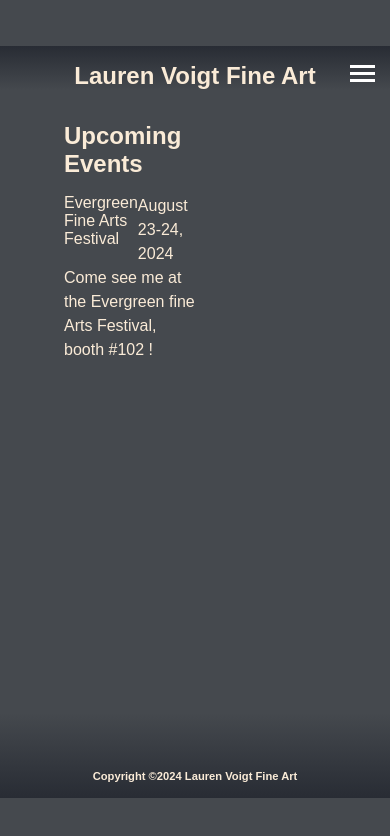
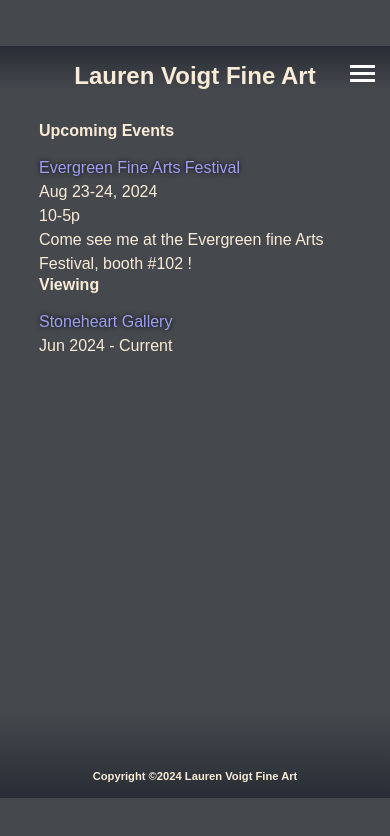
Before and after one commit to danieleugenevoigt/LVFA, a React (Create React App) app: page /exhibition in a window 390 px wide. Shown: the top 836 px of the page. Built offline with nearby package versions, Linux system fonts and the light colour scheme; a web font is replaced by a local one.

Commit message:
exhibitions page complete

```diff
--- a/src/components/exhibition/Exhibition.js
+++ b/src/components/exhibition/Exhibition.js
@@ -4,13 +4,23 @@ import './exhibition.css';
 function Exhibition() {
   return (
     <div className="eventsPageContent">
-      <h2>Upcoming Events</h2>
-      <div className="event">
-        <a href="https://www.evergreenfineartsfestival.com/">Evergreen Fine Arts Festival</a>
-        <p> August 23-24, 2024</p>
+      <div className="col1">
+        <h2>Upcoming Events</h2>
+        <div className="event">
+          <a href="https://www.evergreenfineartsfestival.com/">Evergreen Fine Arts Festival</a>
+          <p> Aug 23-24, 2024</p>
+          <p>10-5p</p>
+        </div>
+        <div className="eventDescription">
+          <p>Come see me at the Evergreen fine Arts Festival, booth #102 !</p>
+        </div>
       </div>
-      <div className="eventDescription">
-        <p>Come see me at the Evergreen fine Arts Festival, booth #102 !</p>
+      <div className="col2">
+        <h2>Viewing</h2>
+        <div className="event">
+          <a href="http://www.stoneheartgallery.com/home.html">Stoneheart Gallery</a>
+          <p> Jun 2024 - Current</p>
+        </div>
       </div>
     </div>
   );
--- a/src/components/exhibition/exhibition.css
+++ b/src/components/exhibition/exhibition.css
@@ -1,15 +1,17 @@
-.eventDescription {
+.col1 {
     display: flex;
-    flex-direction: row;
-    align-content: left;
+    flex-direction: column;
+
+    margin-left: 15vw;
+
+    text-align: left;
 }
 
-.eventsPageContent {
+.col2 {
     display: flex;
     flex-direction: column;
-    height: 70vh;
-    margin-left: 4rem;
-    margin-right: 50%;
+
+    margin-right: 15vw;
     text-align: left;
 }
 
@@ -20,13 +22,76 @@
     justify-content: space-between;
     margin-top: 1rem;
     text-align: left;
-    width: 30vw;
+    width: 25vw;
+}
+
+.event a {
+    color: rgb(159, 159, 243);
+    text-shadow: 0px 0px 5px black;
+}
+
+.event a, p {
+    line-height: 1.5rem;
+}
+
+.eventDescription {
+    display: flex;
+    flex-direction: row;
+    align-content: left;
+}
+
+.eventsPageContent {
+    display: flex;
+    flex-direction: row;
+    justify-content: space-between;
+    height: 70vh;
 
 }
 
-@media (max-width: 480px) {
-.eventsPageContent {
+@media (max-width: 1600px) {
+    .event {
+    align-content: left;
     display: flex;
     flex-direction: column;
+    justify-content: space-between;
+    margin-top: 1rem;
+    text-align: left;
+    width: 25vw;
+    }
+}
+
+@media (max-width: 480px) {
+h2{
+    font-size: 1rem;
+    }
+
+.col1 {
+    margin-bottom: 0;
+    margin-left: 0;
+    text-align: left;
+    }
+
+.col2 {
+    text-align: left;
+    }
+
+.event {
+    width: 100%;
+}
+
+.eventDescription {
+    align-self: start;
+    display: flex;
+    flex-direction: row;
+    width: 100%;
+}
+
+.eventsPageContent {
+    align-content: left;
+    flex-direction: column;
+    justify-content: flex-start;
+    margin-left: auto;
+    margin-right: auto;
+    width: 80vw;
 }
 }
```
